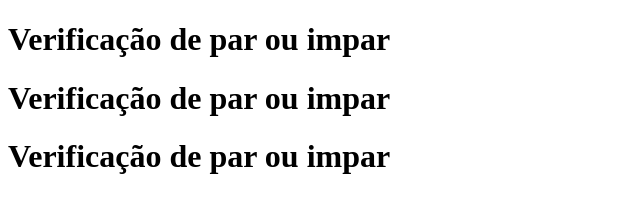
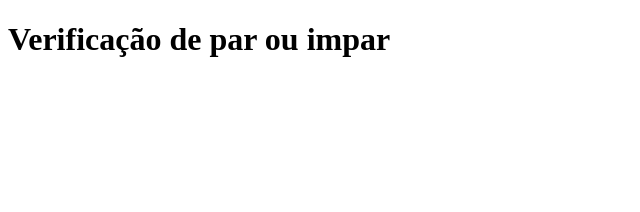
Before and after one commit to Denner0102/cadastro-de-produtos, a plain HTML site: page index.html in a window 1280 px wide. Shown: the whole page, without its empty margins (0-640 px from the left). Drawn offline with Linux system fonts and the light colour scheme.

Commit message:
Alterando para versão que funciona

```diff
--- a/app.js
+++ b/app.js
@@ -1,6 +1,4 @@
 // Definindo uma lista de números
-// Definindo uma lista de números
-let numeros = [2, 4, 6, 8, 10];
 let numeros = [2, 4, 6, 8, 10];
 // Percorrendo a lista com um loop for
 for (let i = 0; i < numeros.length; i++) {
--- a/index.html
+++ b/index.html
@@ -5,8 +5,6 @@
 </head>
 <body>
   <h1>Verificação de par ou impar</h1>
-  <h1>Verificação de par ou impar</h1>
-  <h1>Verificação de par ou impar</h1>
-  <script src="app.js"></script>
+  <script src"app.js"></script>
 </body>
 </html>
```
Also changed, not shown: 1 other file.
